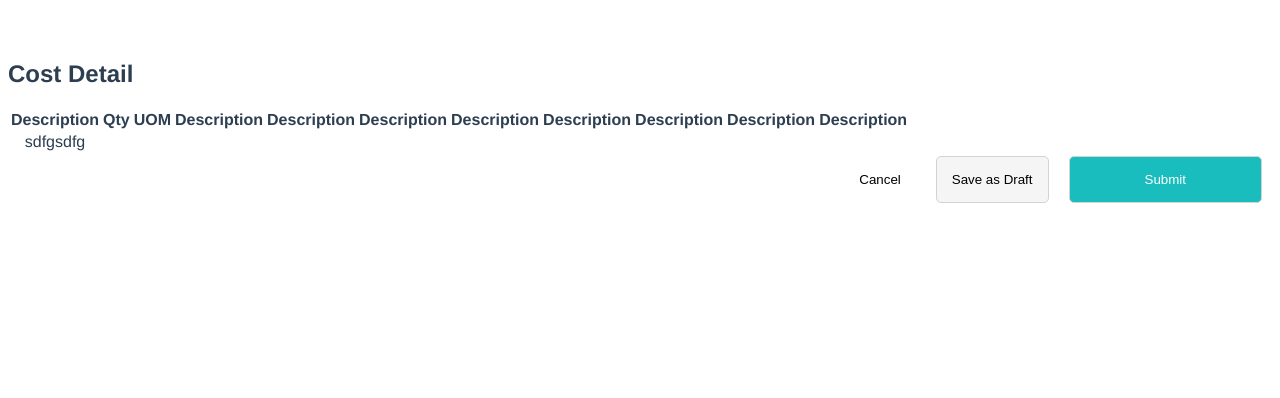
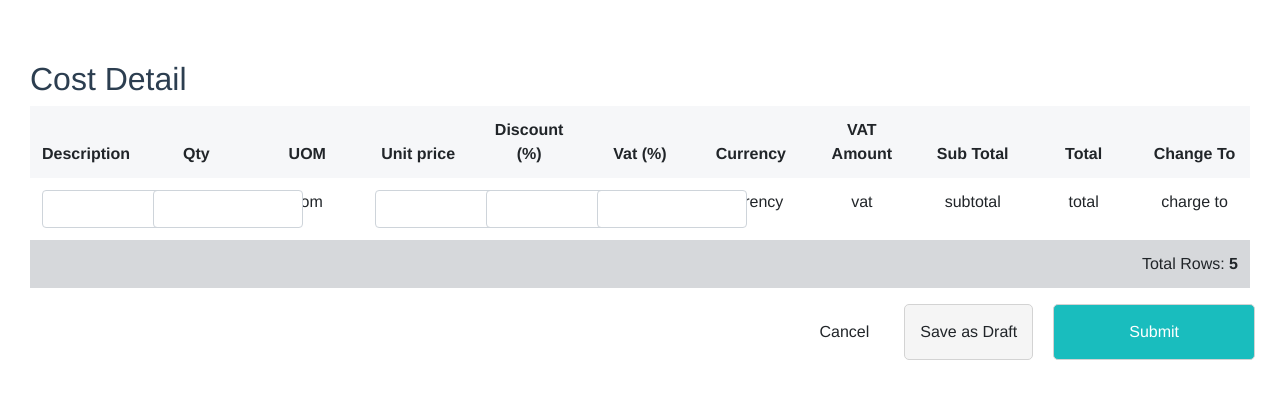
Before and after one commit to zakisamson/assignment, a Vue app: page / in a window 1280 px wide. Shown: the top 398 px of the page. Built offline with nearby package versions, Linux system fonts and the light colour scheme.

Commit message:
Input component

```diff
--- a/babel.config.js
+++ b/babel.config.js
@@ -1,5 +1,5 @@
 module.exports = {
-  presets: [
-    '@vue/cli-plugin-babel/preset'
+  "presets": [
+    "@vue/cli-plugin-babel/preset"
   ]
 }
--- a/src/App.vue
+++ b/src/App.vue
@@ -1,12 +1,12 @@
 <template>
-  <div id="app">
+  <b-container fluid id="app">
     <ComponentB />
     <div class="btn-container">
       <button class="btn cancel">Cancel</button>
       <button class="btn draft">Save as Draft</button>
       <button class="btn submit">Submit</button>
     </div>
-  </div>
+  </b-container>
 </template>
 
 <script>
@@ -15,7 +15,7 @@ import ComponentB from './components/ComponentB'
 export default {
   name: 'App',
   components: {
-    ComponentB
+    ComponentB,
   }
 }
 </script>
--- a/src/components/ComponentB.vue
+++ b/src/components/ComponentB.vue
@@ -1,33 +1,55 @@
 <template>
-    <div>
+    <b-container fluid>
         <h2>Cost Detail</h2>
-        <div class="table-ctn">
-            <table>
-                <tr>
-                    <th>Description</th>
-                    <th>Qty</th>
-                    <th>UOM</th>
-                    <th>Description</th>
-                    <th>Description</th>
-                    <th>Description</th>
-                    <th>Description</th>
-                    <th>Description</th>
-                    <th>Description</th>
-                    <th>Description</th>
-                    <th>Description</th>
-                </tr>
-                <tr>
-                    <td>sdfgsdfg</td>
-                </tr>
-                <tr></tr>
-            </table>
-        </div>
-    </div>
+        <b-table-simple fixed borderless>
+        <b-thead class="table-header">
+        <b-tr>
+            <b-th>Description</b-th>
+            <b-th>Qty</b-th>
+            <b-th>UOM</b-th>
+            <b-th>Unit price</b-th>
+            <b-th>Discount (%)</b-th>
+            <b-th>Vat (%)</b-th>
+            <b-th>Currency</b-th>
+            <b-th>VAT Amount</b-th>
+            <b-th>Sub Total</b-th>
+            <b-th>Total</b-th>
+            <b-th>Change To</b-th>
+        </b-tr>
+        </b-thead>
+        <b-tbody>
+        <b-tr>
+            <b-td><Input1 plctext="Description"/></b-td>
+            <b-td><Input1 /></b-td>
+            <b-td>uom</b-td>
+            <b-td><Input1 /></b-td>
+            <b-td><Input1 /></b-td>
+            <b-td><Input1 /></b-td>
+            <b-td>Currency</b-td>
+            <b-td>vat</b-td>
+            <b-td>subtotal</b-td>
+            <b-td>total</b-td>
+            <b-td>charge to</b-td>
+        </b-tr>
+        </b-tbody>
+        <b-tfoot>
+        <b-tr>
+            <b-td colspan="11" variant="secondary" class="text-right">
+            Total Rows: <b>5</b>
+            </b-td>
+        </b-tr>
+        </b-tfoot>
+    </b-table-simple>
+    </b-container>
 </template>
 
 <script>
+    import Input1 from './Input1'
     export default {
-        name:'componentB'
+        name:'componentB',
+        components: {
+            Input1
+        }
     }
 </script>
 
@@ -35,4 +57,8 @@
 h2{
     text-align: left;
 }
+
+.table-header{
+    background-color: #F6F7F9;
+}
 </style>
--- /dev/null
+++ b/src/components/Input1.vue
@@ -0,0 +1,23 @@
+<template>
+    <div class="input-ctn">
+        <b-row>
+            <b-col>
+                <b-form-input v-model="text" :placeholder="description">0</b-form-input>
+            </b-col>
+        </b-row>
+    </div>
+</template>
+
+<script>
+
+    export default {
+        name:'Input1',
+        // props: ['plcholder']
+    }
+</script>
+
+<style scoped>
+.input-ctn{
+    width: 150px;
+}
+</style>
--- a/src/main.js
+++ b/src/main.js
@@ -1,4 +1,7 @@
+import '@babel/polyfill'
+import 'mutationobserver-shim'
 import Vue from 'vue'
+import './plugins/bootstrap-vue'
 import App from './App.vue'
 
 Vue.config.productionTip = false
```
Also changed, not shown: package.json (+9 -0 lines), src/components/Coba.vue (deleted, +0 -17 lines), src/components/Coba2.vue (deleted, +0 -15 lines), src/components/HelloWorld.vue (deleted, +0 -58 lines), src/plugins/bootstrap-vue.js (added, +7 -0 lines), 1 other file (tests, documents, lock files or other folders).
